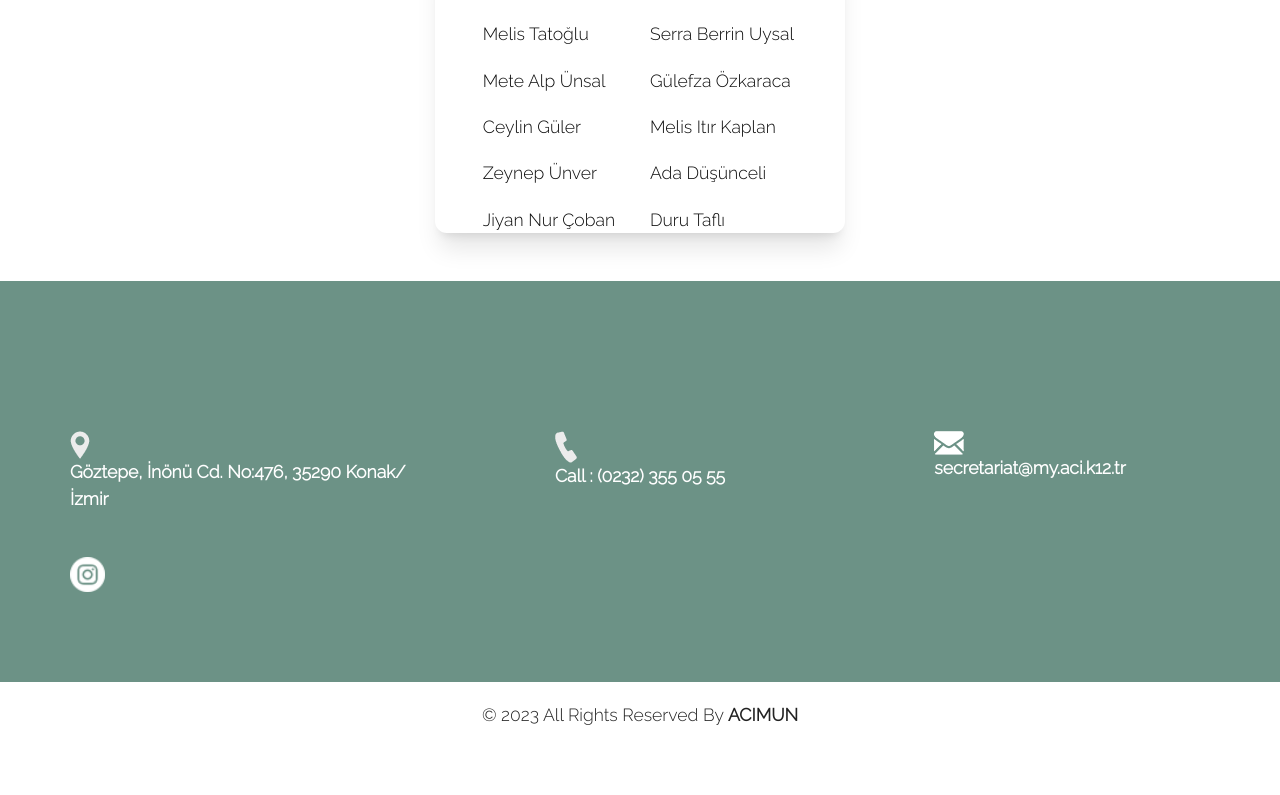
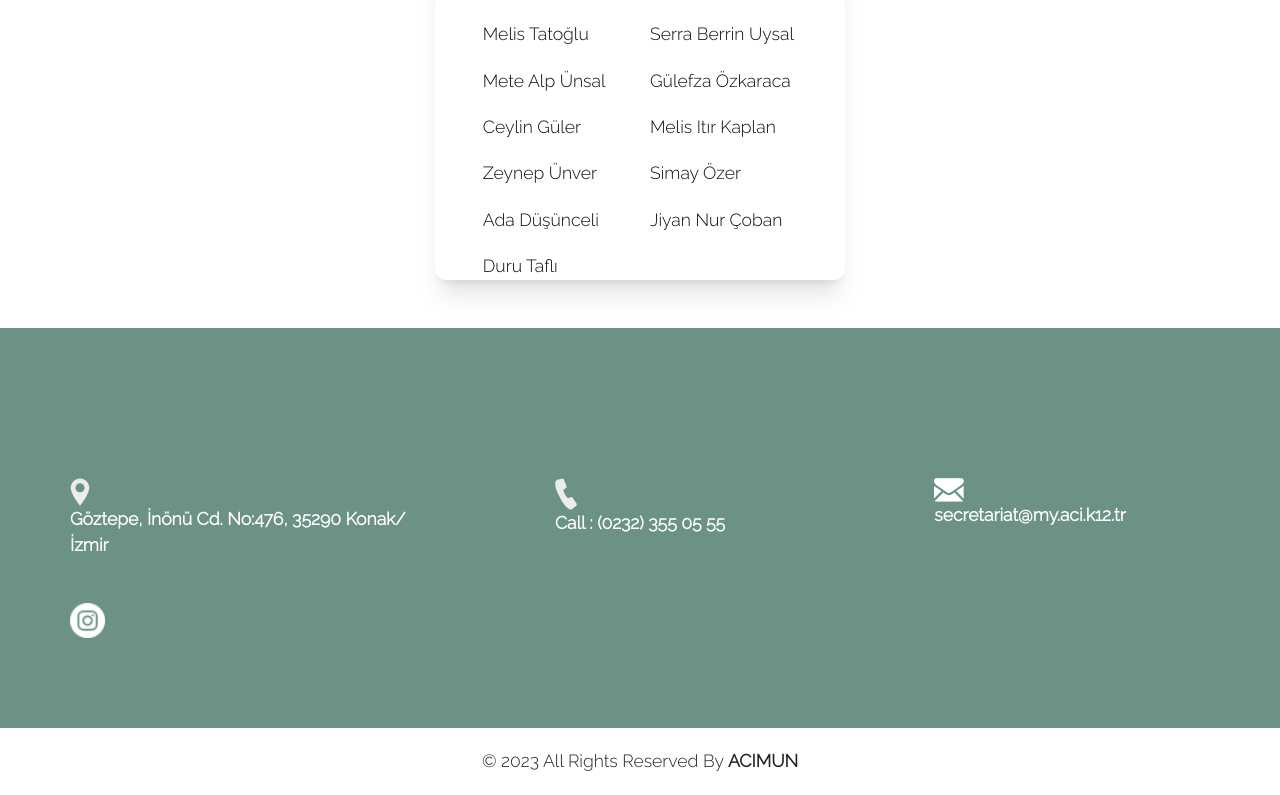
Before and after one commit to NiqhtFire/ACIMUN, a Next.js app: page /chairicjlist in a window 1280 px wide. Shown: the part 1577-2372 px from the top of the page. Before the commit the page ends 2325 px from the top, so only its background shows below. Built offline with nearby package versions, Linux system fonts and the light colour scheme.

Commit message:
ACIMUN25 chair/icj allocaitons

```diff
--- a/app/chairicjlist/page.tsx
+++ b/app/chairicjlist/page.tsx
@@ -116,6 +116,7 @@ export default function Home() {
 <div>Ceylin Güler</div>
 <div>Melis Itır Kaplan</div>
 <div>Zeynep Ünver</div>
+<div>Simay Özer</div>
 <div>Ada Düşünceli</div>
 <div>Jiyan Nur Çoban</div>
 <div>Duru Taflı</div>
```
